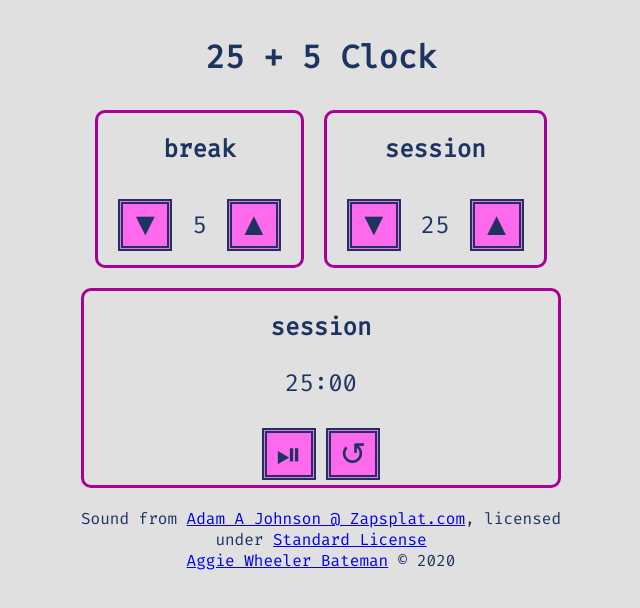
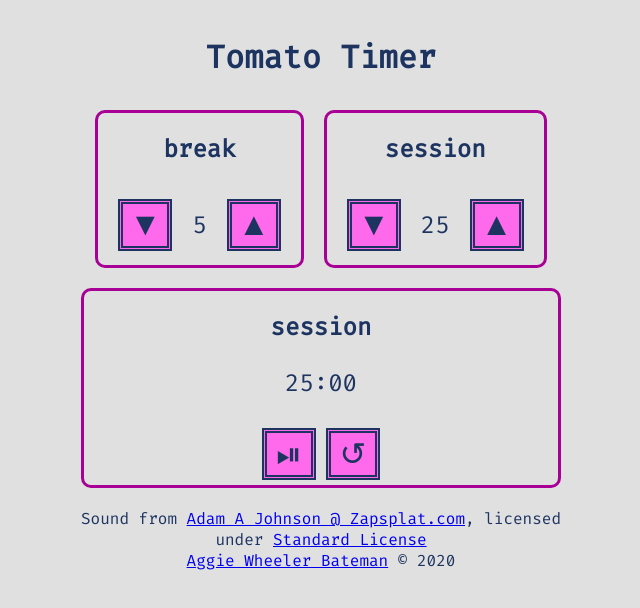
Before and after one commit to UmarNaeem7/25-plus-5-clock, a React (Create React App) app in the folder client/: page / in a window 1280 px wide. Shown: the top 608 px of the page, without its empty margins (319-959 px from the left). Built offline with nearby package versions, Linux system fonts and the light colour scheme.

Commit message:
Update homepage url and h1 to include Tomato Timer

```diff
--- a/client/package.json
+++ b/client/package.json
@@ -2,7 +2,7 @@
   "name": "client",
   "version": "0.1.0",
   "private": true,
-  "homepage": "https://www.aggiewb.com/tomato-clock",
+  "homepage": "https://www.aggiewb.com/tomato-timer",
   "dependencies": {
     "@testing-library/jest-dom": "^5.11.5",
     "@testing-library/react": "^11.1.0",
--- a/client/src/App.js
+++ b/client/src/App.js
@@ -122,7 +122,7 @@ class App extends React.Component {
 
   render(){
     return <div>
-      <h1>25 + 5 Clock</h1>
+      <h1>Tomato Timer</h1>
       {this.intervalTypes.map(type => <IntervalController key={type} type={type} length={this.state.intervals[type]} handleChange={this.handleChange}/>)}
       <Timer interval={this.state.isSession ? this.intervalTypes[1]: this.intervalTypes[0]} reset={this.reset} time={this.state.time} start={this.countDown} isPaused={this.state.isPaused} pause={this.pause}/>
       <Footer />
```
